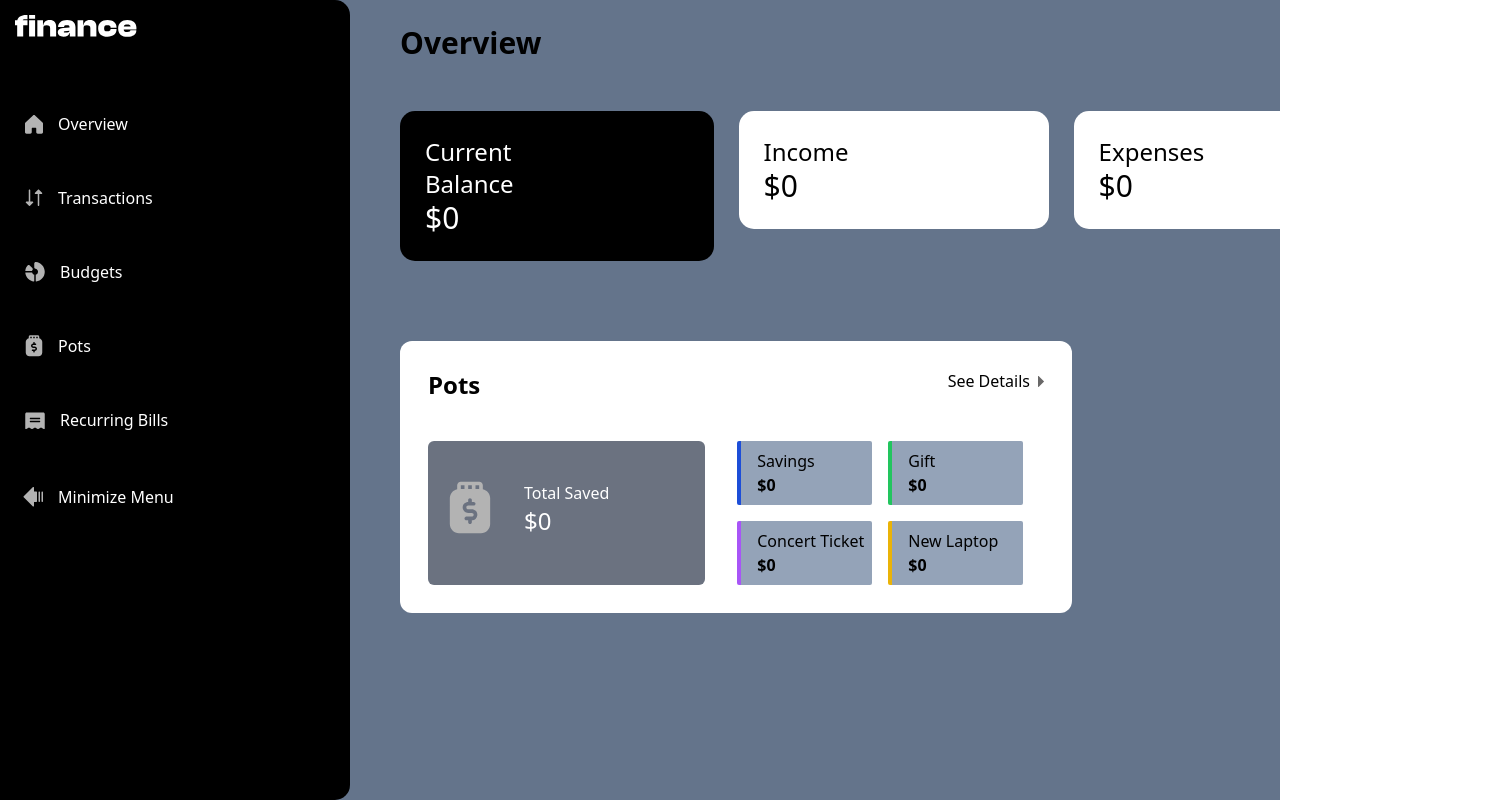
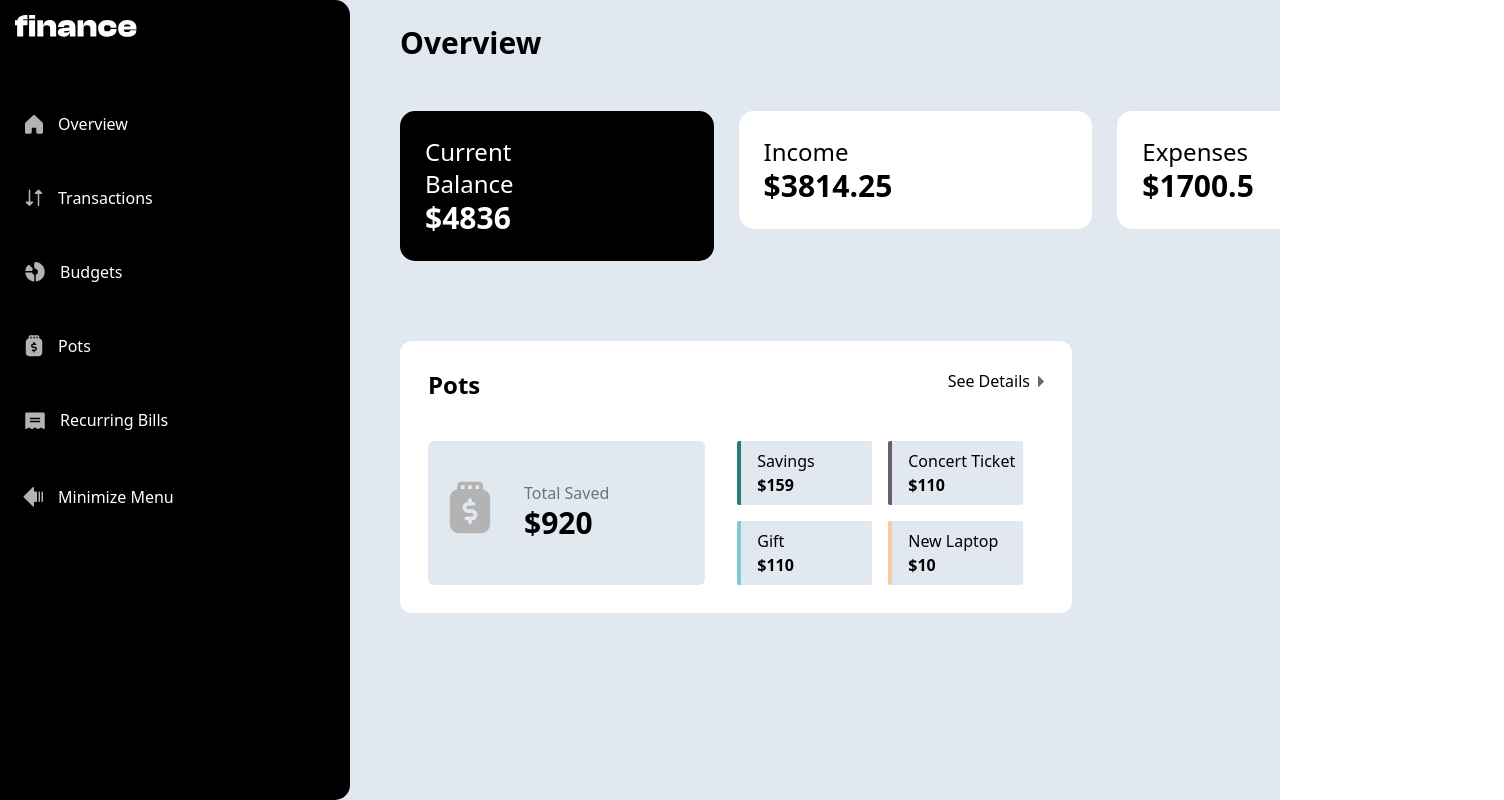
Before and after one commit to JesusVS760/personal-finance-app, a React (Vite) app: page / in a window 1280 px wide. Shown: the whole page, 1504 px wide, since content can reach past the window. Built offline with nearby package versions, Linux system fonts and the light colour scheme.

Commit message:
Current Overview Savings/Expenses

```diff
--- a/src/App.jsx
+++ b/src/App.jsx
@@ -1,20 +1,36 @@
-import React from "react";
+import React, { useState } from "react";
 import { BrowserRouter, Route, Routes } from "react-router-dom";
 import DashboardLayout from "./personal-finance-app/components/DashboardLayout";
 import HomePage from "./personal-finance-app/pages/HomePage";
 import Transactions from "./personal-finance-app/components/overviewPageComonents/Transactions";
 import Overview from "./personal-finance-app/pages/Overview";
 import Budgets from "./personal-finance-app/pages/Budgets";
+import data from "./personal-finance-app/starter-code/data.json";
 
 const App = () => {
+  const [receivedData, setReceivedData] = useState(data);
+
+  console.log(receivedData);
+
   return (
-    <div className="app-container bg-slate-500 h-screen">
+    <div className="app-container bg-slate-200 h-screen">
       <BrowserRouter>
         <Routes>
           <Route element={<DashboardLayout />}>
-            <Route path="/" element={<Overview />} />
+            <Route
+              path="/"
+              element={
+                <Overview
+                  balance={receivedData.balance}
+                  potsContent={receivedData.pots}
+                />
+              }
+            />
             <Route path="/Transactions" element={<Transactions />} />
-            <Route path="/Budgets" element={<Budgets />} />
+            <Route
+              path="/Budgets"
+              element={<Budgets budgetsContent={receivedData.budgets} />}
+            />
           </Route>
         </Routes>
       </BrowserRouter>
--- a/src/personal-finance-app/components/FinanceTab.jsx
+++ b/src/personal-finance-app/components/FinanceTab.jsx
@@ -23,7 +23,7 @@ const FinanceTab = () => {
   return (
     <>
       {minimize && (
-        <div className="finance-tab-container bg-black-500">
+        <div className="finance-tab-container bg-black">
           <div className="finance-tab-heading">
             <img src={logo} alt="logo" />
           </div>
--- a/src/personal-finance-app/components/overviewPageComonents/CurrBalance.jsx
+++ b/src/personal-finance-app/components/overviewPageComonents/CurrBalance.jsx
@@ -1,13 +1,13 @@
 import React, { useState } from "react";
 import "./CurrBalance.css";
 
-const CurrBalance = () => {
-  const [balance, setBalance] = useState(0);
+const CurrBalance = ({ currBalance }) => {
+  const [balance, setBalance] = useState(currBalance);
 
   return (
     <div className="curr-balance-container">
       <h4 className="text-2xl">Current Balance</h4>
-      <h1 className="text-3xl">${balance}</h1>
+      <h1 className="font-bold  text-3xl">${balance}</h1>
     </div>
   );
 };
--- a/src/personal-finance-app/components/overviewPageComonents/Expenses.jsx
+++ b/src/personal-finance-app/components/overviewPageComonents/Expenses.jsx
@@ -1,12 +1,12 @@
 import React, { useState } from "react";
 import "./Expenses.css";
 
-const Expenses = () => {
-  const [expense, setExpense] = useState(0);
+const Expenses = ({ expenses }) => {
+  const [expense, setExpense] = useState(expenses);
   return (
     <div className="expenses-container bg-white">
       <h4 className="text-2xl">Expenses</h4>
-      <h1 className="text-3xl">${expense}</h1>
+      <h1 className="font-bold  text-3xl">${expense}</h1>
     </div>
   );
 };
--- a/src/personal-finance-app/components/overviewPageComonents/Income.jsx
+++ b/src/personal-finance-app/components/overviewPageComonents/Income.jsx
@@ -1,12 +1,12 @@
 import React, { useState } from "react";
 import "./Income.css";
-const Income = () => {
-  const [income, setIncome] = useState(0);
+const Income = ({ incomeValue }) => {
+  const [income, setIncome] = useState(incomeValue);
 
   return (
     <div className="income-container bg-white">
       <h4 className="text-2xl">Income</h4>
-      <h1 className="text-3xl">${income}</h1>
+      <h1 className=" text-black font-bold text-3xl">${income}</h1>
     </div>
   );
 };
--- a/src/personal-finance-app/components/overviewPageComonents/Pots.jsx
+++ b/src/personal-finance-app/components/overviewPageComonents/Pots.jsx
@@ -1,12 +1,36 @@
-import React, { useState } from "react";
+import React, { useEffect, useState } from "react";
 import arrow from "../../starter-code/assets/images/icon-caret-right.svg";
 import savedSign from "../../starter-code/assets/images/icon-nav-pots.svg";
-const Pots = () => {
+const Pots = ({ pots }) => {
   const [saved, setSaved] = useState(0);
-  const [savings, setSavings] = useState(0);
-  const [firstPurchase, setFirstPurchase] = useState(0);
-  const [secondPurchase, setSecondPurchase] = useState(0);
-  const [thirdPurchase, setThirdPurchase] = useState(0);
+
+  useEffect(() => {
+    const getTotal = pots
+      .filter((pot) => pot.total >= 0)
+      .map((pot) => pot.total)
+      .reduce((acc, current) => acc + current, 0);
+
+    setSaved(getTotal);
+  }, [pots]);
+
+  const potsValues = pots
+    .filter((pot) => pot.name !== "") // Only keep pots with a non-empty name
+    .map((pot) => pot); // Extract the names
+
+  const potsToDisplay = potsValues.slice(0, 4);
+
+  const getBorderColor = (theme) => {
+    switch (theme) {
+      case "#277C78":
+        return "border-theme1";
+      case "#626070":
+        return "border-theme2";
+      case "#82C9D7":
+        return "border-theme3";
+      case "#F2CDAC":
+        return "border-theme4";
+    }
+  };
 
   return (
     <div className="pots-container rounded-xl p-7 max-w-2xl bg-white mt-20">
@@ -22,32 +46,30 @@ const Pots = () => {
         </div>
       </div>
       <div className="pots-content flex flex-row">
-        <div className="pots-saved-total flex gap-8 bg-gray-500  pl-5 px-24 pt-10 rounded-md">
+        <div className="pots-saved-total flex gap-8 bg-slate-200  pl-5 px-24 pt-10 rounded-md">
           <div className="pots-saved-total-img">
             <img className="pots-image w-11" src={savedSign} alt="saved" />
           </div>
           <div className="pots-saved-total-value text-white">
-            <h4>Total Saved</h4>
-            <h2 className="saved-amount text-2xl">${saved}</h2>
+            <h4 className="text-gray-500">Total Saved</h4>
+            <h2 className="saved-amount text-black font-bold text-3xl">
+              ${saved}
+            </h2>
           </div>
         </div>
+
         <div className="pots-more grid grid-rows-2 grid-cols-2 gap-4 ml-8">
-          <div className="pots-savings bg-slate-400 p-2 rounded-sm border-l-4 border-blue-700 pl-4">
-            <h5>Savings</h5>
-            <h2 className="font-bold">${savings}</h2>
-          </div>
-          <div className="pots-gift bg-slate-400 p-2 rounded-sm border-l-4 border-green-500 pl-4">
-            <h5>Gift</h5>
-            <h2 className="font-bold">${firstPurchase}</h2>
-          </div>
-          <div className="pots-concert bg-slate-400 p-2 rounded-sm border-l-4 border-purple-500 pl-4">
-            <h5>Concert Ticket</h5>
-            <h2 className="font-bold">${secondPurchase}</h2>
-          </div>
-          <div className="pots-purchase bg-slate-400 p-2 rounded-sm border-l-4 border-yellow-500 pl-4">
-            <h5>New Laptop</h5>
-            <h2 className="font-bold">${thirdPurchase}</h2>
-          </div>
+          {potsToDisplay.map((pot) => (
+            <div
+              key={pot.name}
+              className={`pots-savings bg-slate-200 p-2 rounded-sm border-l-4 ${getBorderColor(
+                pot.theme
+              )} pl-4`}
+            >
+              <h5>{pot.name}</h5>
+              <h2 className="font-bold">${pot.total}</h2>
+            </div>
+          ))}
         </div>
       </div>
     </div>
--- a/src/personal-finance-app/pages/Budgets.jsx
+++ b/src/personal-finance-app/pages/Budgets.jsx
@@ -1,6 +1,8 @@
 import React from "react";
 
-const Budgets = () => {
+const Budgets = ({ budgetsContent }) => {
+  const category = budgetsContent.map((catagoryType) => catagoryType != "");
+  console.log(category);
   return <div className="budgets-container">Budgets</div>;
 };
 
--- a/src/personal-finance-app/pages/Overview.jsx
+++ b/src/personal-finance-app/pages/Overview.jsx
@@ -5,7 +5,7 @@ import Income from "../components/overviewPageComonents/Income";
 import Expenses from "../components/overviewPageComonents/Expenses";
 import Pots from "../components/overviewPageComonents/Pots";
 
-const Overview = () => {
+const Overview = ({ balance, potsContent }) => {
   return (
     <div className="overview-container">
       <div className="overview-heading text-2xl font-bold">
@@ -14,17 +14,17 @@ const Overview = () => {
       <div className="overview-content flex flex-col">
         <div className="overview-valuation">
           <div className="overview-current-balances">
-            <CurrBalance />
+            <CurrBalance currBalance={balance.current} />
           </div>
           <div className="overview-income">
-            <Income />
+            <Income incomeValue={balance.income} />
           </div>
           <div className="overview-expenses">
-            <Expenses />
+            <Expenses expenses={balance.expenses} />
           </div>
         </div>
         <div className="overview-left-side">
-          <Pots />
+          <Pots pots={potsContent} />
         </div>
       </div>
     </div>
--- a/tailwind.config.js
+++ b/tailwind.config.js
@@ -4,6 +4,13 @@ export default {
   theme: {
     extend: {
       textColor: { "primary-color": "#eb4034" },
+      colors: {
+        // Define your custom colors here
+        theme1: "#277C78",
+        theme2: "#626070",
+        theme3: "#82C9D7",
+        theme4: "#F2CDAC",
+      },
     },
   },
   plugins: [],
```
